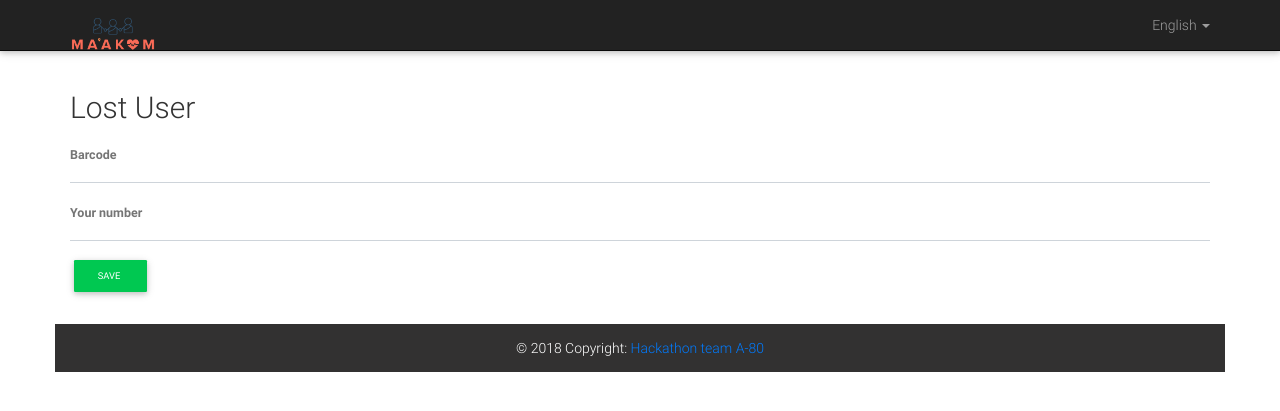
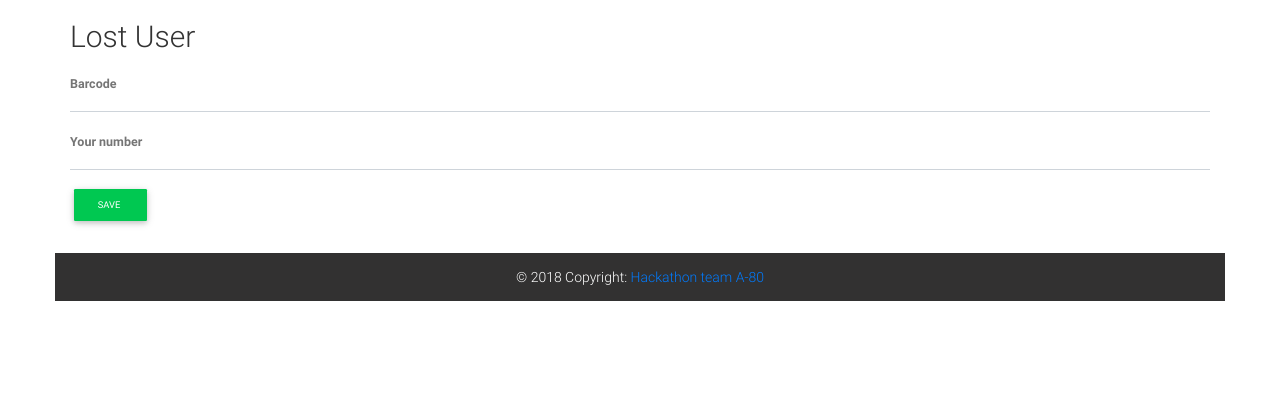
Before and after one commit to hubosh/hackathon, a CodeIgniter app: page /database/index.php/admin/lost_user in a window 1280 px wide. Shown: the top 411 px of the page. Run offline with CodeIgniter, Linux system fonts and the light colour scheme.

Commit message:
header/merge

```diff
--- a/application/views/inc/header.php
+++ b/application/views/inc/header.php
@@ -12,33 +12,40 @@
     <title>Maakom</title>
 
     <!-- Bootstrap core CSS -->
-    <link href="<?=base_url();?>assets/css/bootstrap.min.css" rel="stylesheet">
-    <link href="<?=base_url();?>assets/css/mdb.min.css" rel="stylesheet">
-    <link href="<?=base_url();?>assets/css/style.min.css" rel="stylesheet">
-    <link href="<?=base_url();?>assets/css/style.css" rel="stylesheet">
+    <link href="css/bootstrap.min.css" rel="stylesheet">
+    <link href="css/mdb.min.css" rel="stylesheet">
+    <link href="css/style.min.css" rel="stylesheet">
+    <link href="css/style.css" rel="stylesheet">
 
   </head>
 
 <body>
-<div class="navbar-wrapper">
+    <div class="navbar-wrapper hidden-lg hidden-md hidden-sm">
         <nav class="navbar navbar-static-top navbar-expand-lg navbar-dark navbar-inverse">
             <div class="container">
-                <div class="navbar-header pull-left">
-                    <a class="navbar-brand" href="#"><img class="logo" src="img/logo.png"></a>
+                <div class="navbar-header">
+                    <button type="button" class="navbar-toggle collapsed" data-toggle="collapse" data-target="#navbar" aria-expanded="false"
+                        aria-controls="navbar">
+                        <span class="sr-only">Toggle navigation</span>
+                        <span class="icon-bar"></span>
+                        <span class="icon-bar"></span>
+                        <span class="icon-bar"></span>
+                    </button>
+                    <a class="navbar-brand" href="#">Maakom</a>
                 </div>
-                <ul class="nav navbar-nav navbar-right">
+                <div id="navbar" class="navbar-collapse collapse">
                     <ul class="nav navbar-nav">
-                        <li class="dropdown">
-                            <a class="dropdown-toggle" data-toggle="dropdown" href="#">English
-                            <span class="caret"></span></a>
-                            <ul class="dropdown-menu">
-                            <li><a href="#">EN</a></li>
-                            <li><a href="#">AR</a></li>
-                            <li><a href="#">TR</a></li>
-                            </ul>
+                        <li class="active">
+                            <a href="#">Home</a>
+                        </li>
+                        <li>
+                            <a href="#about">About</a>
+                        </li>
+                        <li>
+                            <a href="#contact">Contact</a>
                         </li>
                     </ul>
-                </ul>
+                </div>
             </div>
         </nav>
     </div>
```
